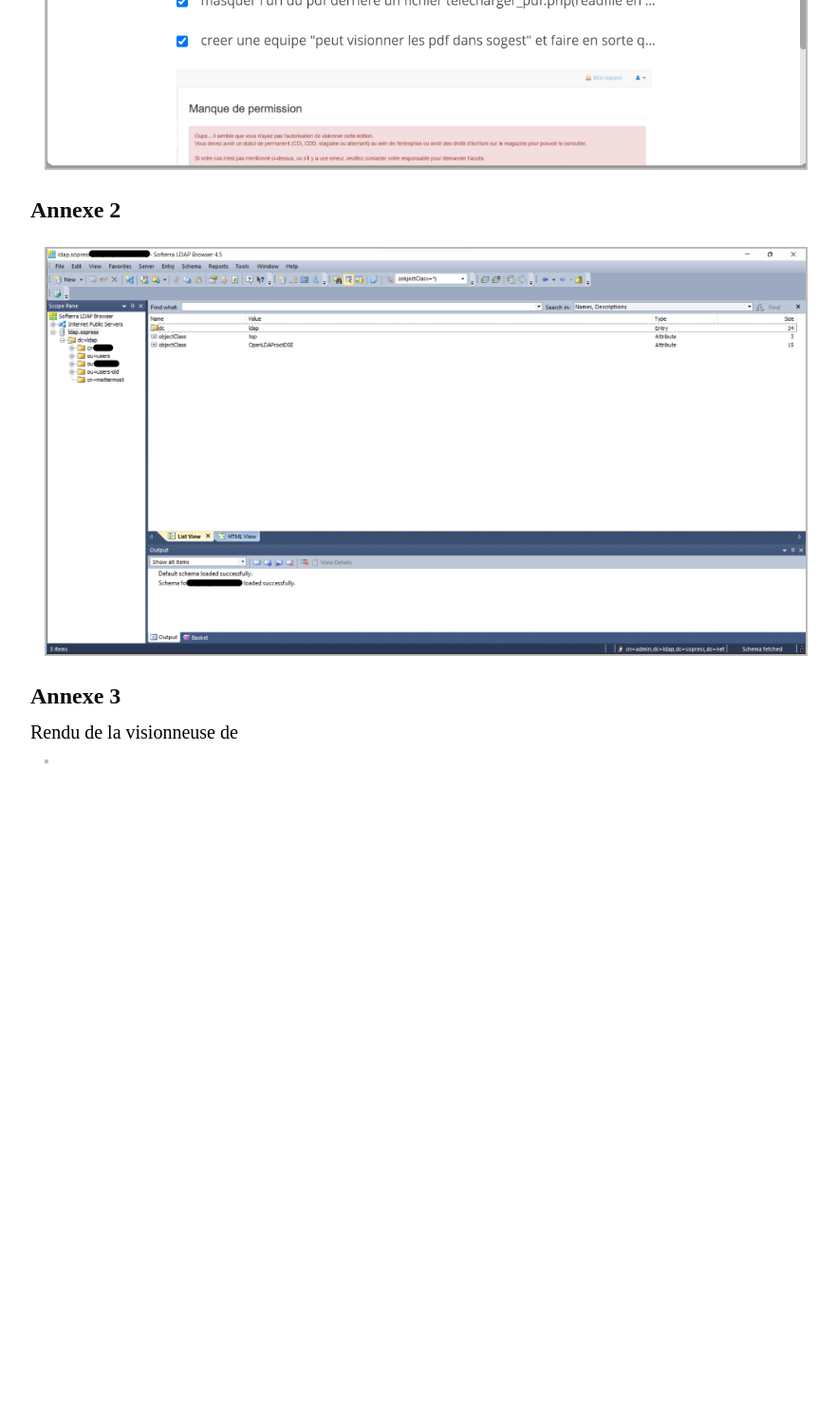
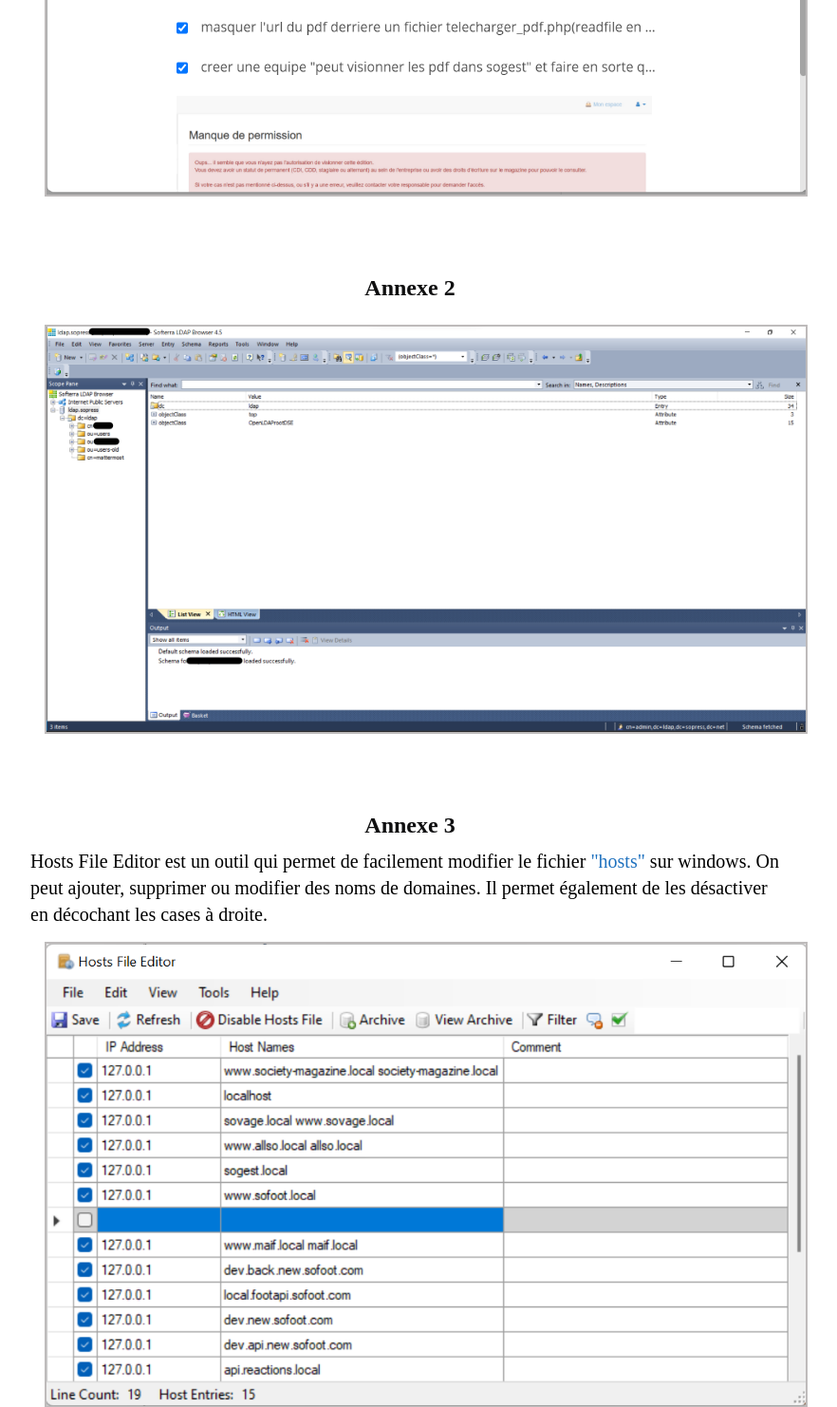
Before and after one commit to Aliciasaci/Rapport_stage, a PHP site: page /annexes.php in a window 1280 px wide. Shown: the part 1280-2762 px from the top of the page at 95% size, without its empty margins (208-1090 px from the left). Before the commit the page ends 2084 px from the top, so only its background shows below. Run offline with PHP 8.4, Linux system fonts and the light colour scheme.

Commit message:
mise à jour

```diff
--- a/annexes.php
+++ b/annexes.php
@@ -17,18 +17,18 @@
             <h1 class="big-title">Annexes</h1>
             <div class="annexes-content">
                 <h2>Annexe 1</h2>
-                <p></p>
-                <img src="images/tache.png" width="100%"/>
-            </div>
+                <p>Exemple de tâche</p>
+                <img src="images/tache.png" width="100%" ; />
+            </div><br /><br /><br />
             <div class="annexes-content">
                 <h2>Annexe 2</h2>
-                <img src="images/ldap_browser.png" width="100%"/>
-            </div>
+                <img src="images/ldap_browser.png" width="100%" />
+            </div><br /><br /><br />
             <div class="annexes-content">
                 <h2>Annexe 3</h2>
-                <p>Rendu de la visionneuse de </p>
-                <img>
-            </div>
+                <p>Hosts File Editor est un outil qui permet de facilement modifier le fichier <a href="https://fr.wikipedia.org/wiki/Hosts">"hosts"</a> sur windows. On peut ajouter, supprimer ou modifier des noms de domaines. Il permet également de les désactiver en décochant les cases à droite.</p>
+                <img src="images/host_file_editor.png" width="100%">
+            </div><br /><br /><br />
         </div>
     </main>
     <!-- <?php include_once("footer.php") ?> -->
--- a/style/style.css
+++ b/style/style.css
@@ -108,14 +108,9 @@
   padding-top: 30px;
 }
 
-main #annexes-content {
-  width: 80%;
-  margin: auto;
-  text-align: center;
-}
-
-main #annexes-content img {
-  width: 100%;
+main #main-content img {
+  border: 2px solid #bebbbb;
+  margin: 15px;
 }
 
 main .big-title {
@@ -163,11 +158,6 @@
 .appli .title_link {
   text-decoration: none;
   color: black;
-}
-
-img {
-  border: 2px solid #bebbbb;
-  margin: 15px;
 }
 
 .code {
@@ -297,4 +287,16 @@
 .technos {
   color: #686868;
 }
+
+.annexes-content {
+  margin: auto;
+}
+
+.annexes-content h2 {
+  text-align: center;
+}
+
+.annexes-content img {
+  border: none;
+}
 /*# sourceMappingURL=style.css.map */
--- a/style/style.scss
+++ b/style/style.scss
@@ -86,6 +86,10 @@
     width: 50em;
     margin: auto;
     padding-top: 30px;
+    img {
+      border: 2px solid rgb(190, 187, 187);
+      margin: 15px;
+    }
   }
 
   .big-title {
@@ -131,11 +135,6 @@
     text-decoration: none;
     color: rgb(0, 0, 0);
   }
-}
-
-img {
-  border: 2px solid rgb(190, 187, 187);
-  margin: 15px;
 }
 
 .code {
@@ -261,9 +260,8 @@
   h2 {
     text-align: center;
   }
-  img {
-    border: none;
-    width: 100%;
+  img{
+    border : none;
   }
 }
 
```
Also changed, not shown: images/host_file_editor.png, 1 other file.
